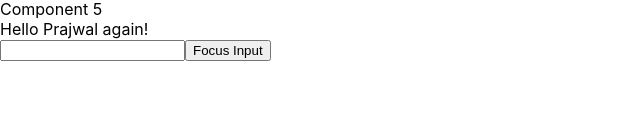
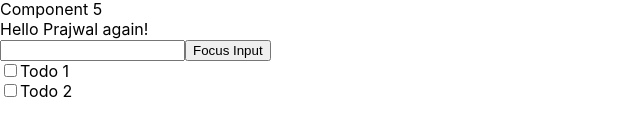
Before and after one commit to dhatwalia/react-gamma, a React (Create React App) app: page /blog in a window 1280 px wide. Shown: the part 317-452 px from the top of the page, without its empty margins (0-640 px from the left). Built offline with nearby package versions, Linux system fonts and the light colour scheme.

Commit message:
Adds Todo reducer

```diff
--- /dev/null
+++ b/src/components/Todos.js
@@ -0,0 +1,56 @@
+import { useReducer } from "react";
+
+const initialTodos = [
+    {
+        id: 1,
+        title: "Todo 1",
+        complete: false,
+    },
+    {
+        id: 2,
+        title: "Todo 2",
+        complete: false,
+    },
+];
+
+const reducer = (state, action) => {
+    switch (action.type) {
+        case "COMPLETE":
+            return state.map((todo) => {
+                if (todo.id === action.id) {
+                    return { ...todo, complete: !todo.complete };
+                } else {
+                    return todo;
+                }
+            });
+        default:
+            return state;
+    }
+};
+
+const Todos = () => {
+    const [todos, dispatch] = useReducer(reducer, initialTodos);
+
+    const handleComplete = (todo) => {
+        dispatch({ type: "COMPLETE", id: todo.id });
+    };
+
+    return (
+        <>
+            {todos.map((todo) => (
+                <div key={todo.id}>
+                    <label>
+                        <input
+                            type="checkbox"
+                            checked={todo.complete}
+                            onChange={() => handleComplete(todo)}
+                        />
+                        {todo.title}
+                    </label>
+                </div>
+            ))}
+        </>
+    );
+};
+
+export default Todos;
--- a/src/pages/Blog.js
+++ b/src/pages/Blog.js
@@ -1,6 +1,7 @@
 import NameForm from "../components/NameForm";
 import Component1 from "../components/NestedComponents";
 import Timer from "../components/Timer";
+import Todos from "../components/Todos";
 
 const Blog = () => {
     return (
@@ -9,6 +10,7 @@
             <Timer />
             <Component1 />
             <NameForm />
+            <Todos />
         </div>
     );
 };
```
